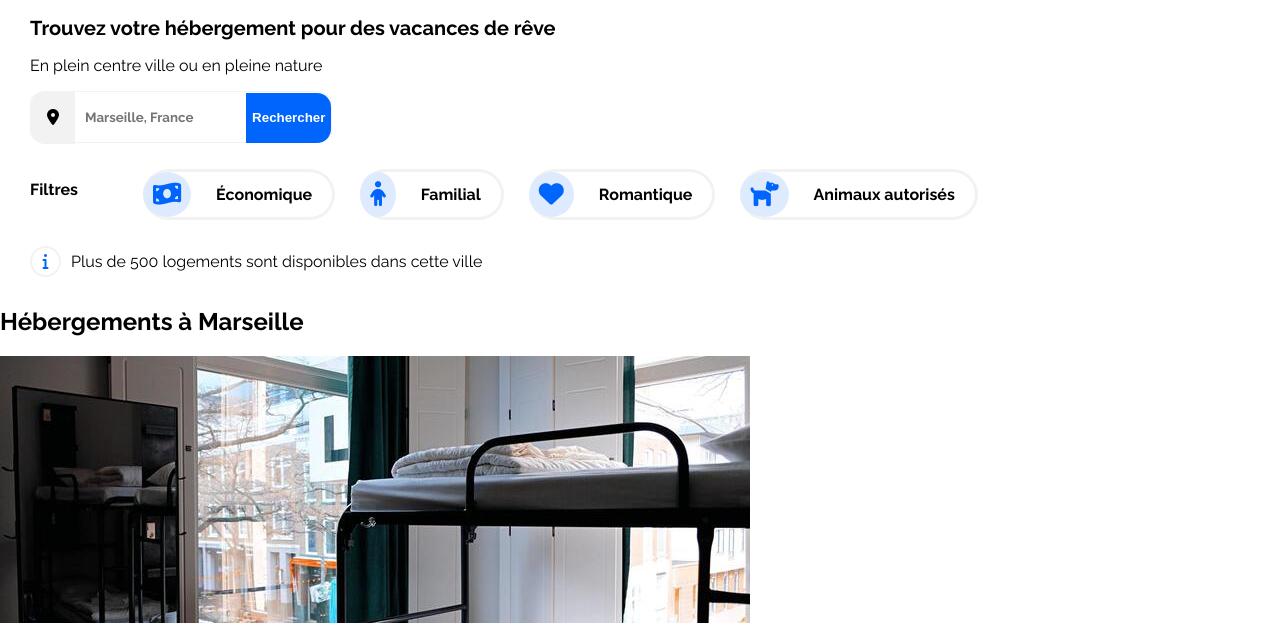
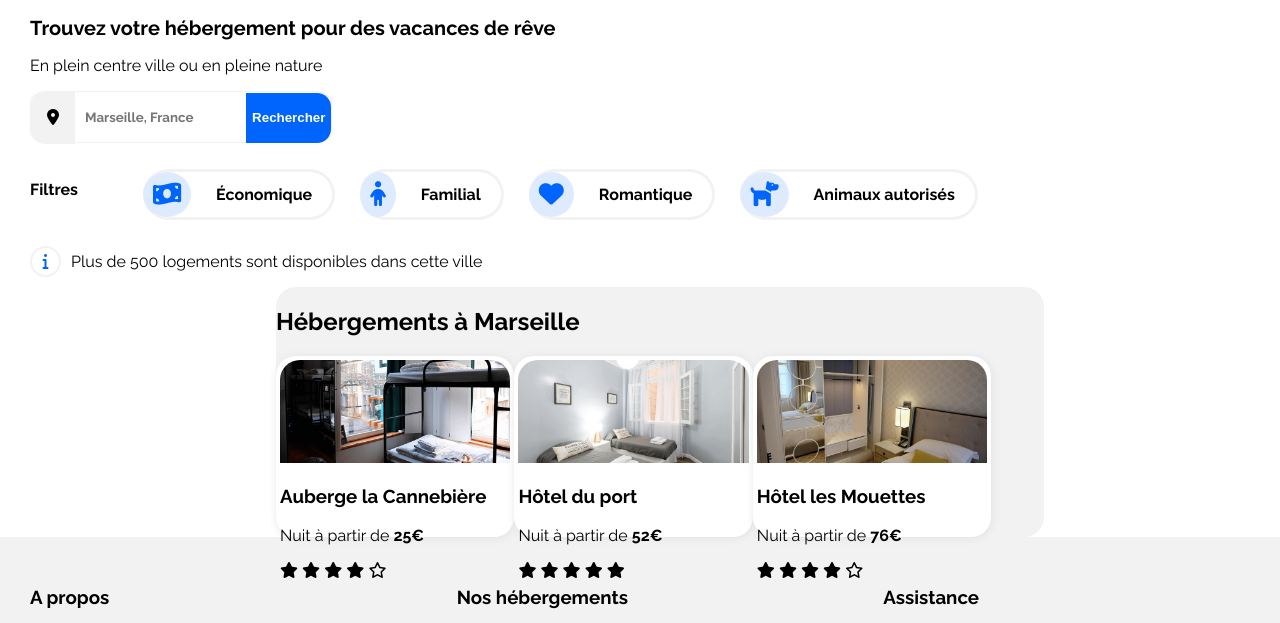
Before and after one commit to FYTomi/PhamDanielTomi_2_03082021, a plain HTML site: page index.html in a window 1280 px wide. Shown: the part 108-731 px from the top of the page. Drawn offline with Linux system fonts and the light colour scheme.

Commit message:
CSS hébergement marseille

```diff
--- a/style.css
+++ b/style.css
@@ -183,9 +183,9 @@ footer {
  }
 
  footer li {
-  padding-top: 10px;
-  padding-bottom: 10px;
-  margin-left: 30px;
+   padding-top: 10px;
+   padding-bottom: 10px;
+   margin-left: 30px;
   }
 
  .list_footer {
@@ -196,3 +196,37 @@ footer {
  footer a:hover{
    color: #0065fc;
  }
+
+ /* Hébergements Marseille */
+
+ .heber_marseille {
+   display: flex;
+   justify-content: space-around;
+}
+
+.hebergements_principaux {
+   margin-left: 40px;
+   background-color: #F2F2F2;
+   border-radius: 20px;
+   width: 60%;
+}
+
+.firstline_hotel img {
+   width: 100%;
+   height: 8vw;
+   object-fit: cover;
+   border-radius: 20px 20px 0 0;
+}
+
+.hebergements_principaux article {
+  background-color: white;
+  border: 4px solid transparent;
+  border-radius: 20px;
+  box-shadow: 1px 1px 8px #e2e2e2;
+  width: 30%;
+  height: 13.5vw;
+}
+
+.first_hotel_line {
+  display: flex;
+}
```
